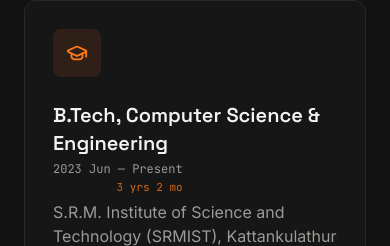
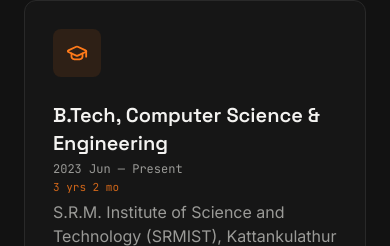
Before and after one commit to zohran-ahmad/Portfolio, a React (Vite) app: page / in a window 390 px wide. Shown: the part 1257-1503 px from the top of the page. Built offline with nearby package versions, Linux system fonts and the light colour scheme.

Commit message:
updated duration for mobile

```diff
--- a/src/components/Education.jsx
+++ b/src/components/Education.jsx
@@ -7,7 +7,7 @@
 export default function Education() {
   return (
     <section id="education" className="py-24 md:py-32">
-      <div className="max-w-[1100px] mx-auto px-6 md:px-10">
+      <div className="max-w-[1600px] mx-auto px-6 md:px-10">
         <Reveal>
           <SectionHeading index="01" title="Education" />
         </Reveal>
@@ -20,11 +20,11 @@
                   <GraduationCap size={22} />
                 </div>
                 <div className="flex-1">
-                  <div className="flex flex-wrap items-start justify-between gap-x-4 gap-y-1">
+                  <div className="flex flex-col sm:flex-row sm:items-start sm:justify-between gap-1 sm:gap-x-4">
                     <h3 className="font-display text-xl font-semibold text-ink">
                       {item.degree}
                     </h3>
-                    <div className="text-right shrink-0">
+                    <div className="text-left sm:text-right shrink-0">
                       <div className="font-mono text-xs text-muted">
                         {formatPeriod(item.start, item.end)}
                       </div>
```
